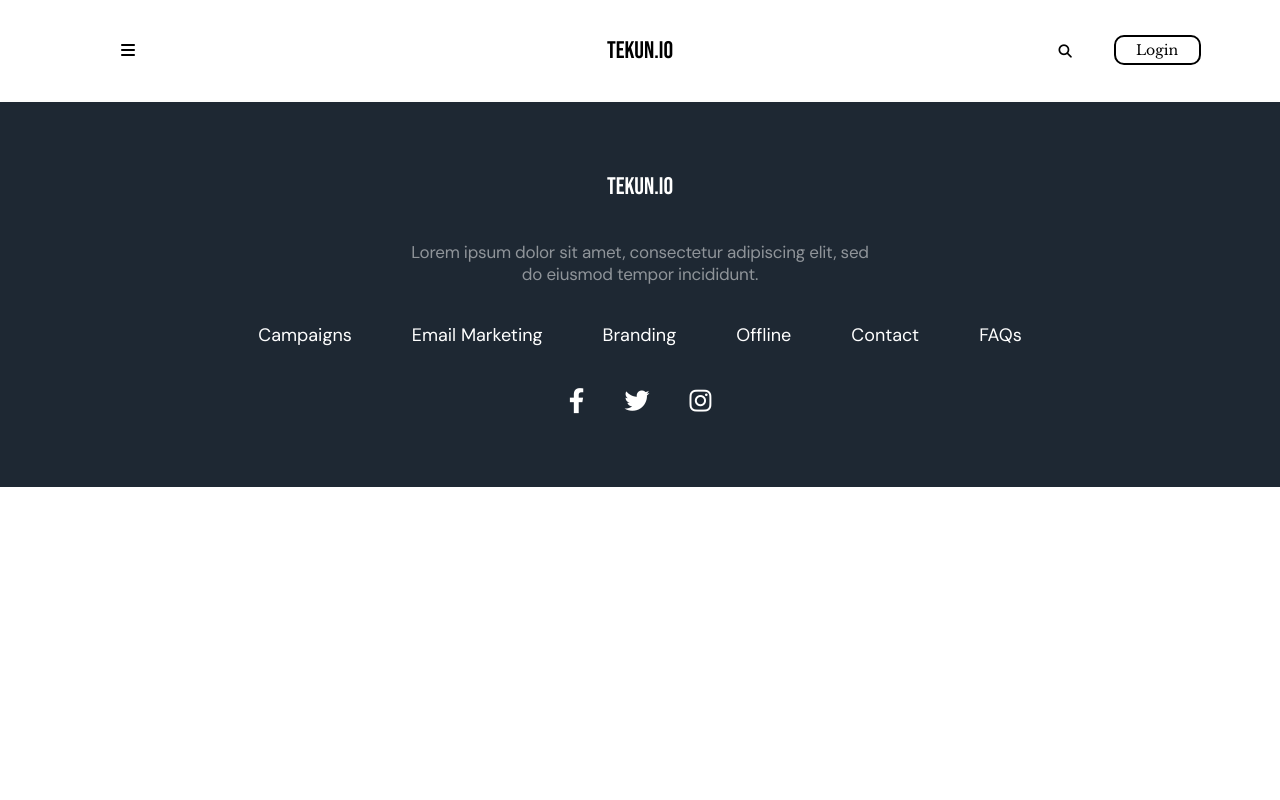
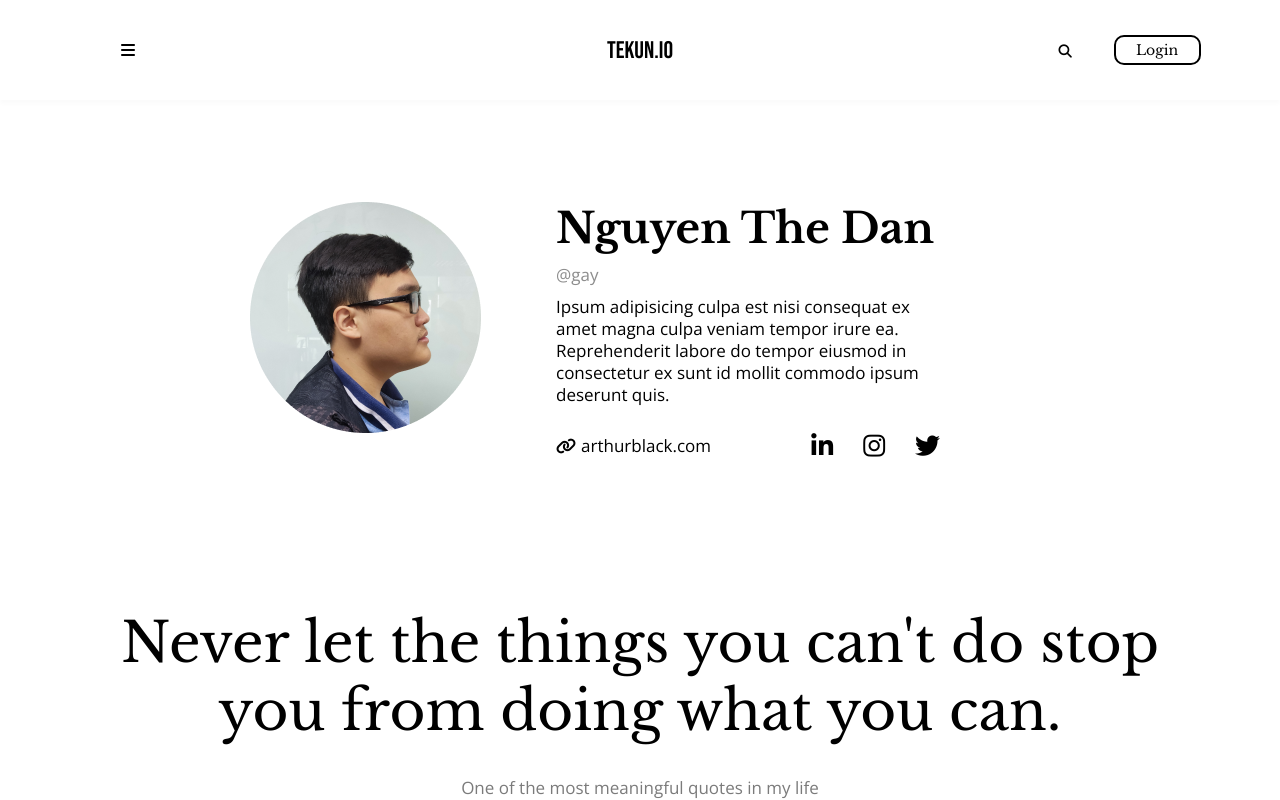
Before and after one commit to CuongXuanLe/TechnologyWeb, a React (Create React App) app in the folder client/: page /about in a window 1280 px wide. Shown: the top 800 px of the page. Built offline with nearby package versions, Linux system fonts and the light colour scheme.

Commit message:
finish about_page

```diff
--- a/client/src/Components/About/AboutPage.css
+++ b/client/src/Components/About/AboutPage.css
@@ -0,0 +1,86 @@
+.main__about{
+    position: relative;
+    display: flex;
+    flex-direction: column;
+    justify-content: center;
+    align-items: center;
+}
+
+.main__about h1{
+    font-family: 'Libre Baskerville';
+    font-style: normal;
+    font-weight: 700;
+    font-size: 42px;
+    line-height: 52px;
+}
+
+.main__about p{
+    font-family: 'Open Sans';
+    font-style: normal;
+    font-weight: 400;
+    font-size: 17px;
+    line-height: 22px;
+}
+
+.about__profile{
+    margin: 100px 250px;
+    display: flex;
+}
+
+.about__profile img{
+    height: 231px;
+    width: 231px;
+}
+
+.about__profile-content{
+    margin:0 75px;
+}
+
+.my{
+    margin: 10px 0;
+    color: rgba(28, 28, 28, 0.5);
+}
+
+.social__info{
+    display: flex;
+    flex-direction: row;
+    justify-content: space-between;
+    margin-top: 27px;
+}
+
+.social__info-website{
+    display: flex;
+    flex-direction: row;
+    align-items: center;
+    cursor: pointer;
+}
+
+.social__info-website p {
+    margin-left: 5px;
+}
+
+.social__info-app i{
+    cursor: pointer;
+    font-size: 25px;
+    margin: 0 15px;
+}
+
+.about__profile-slogan{
+    display: flex;
+    flex-direction: column;
+    margin: 50px 100px 125px;
+    text-align: center;
+
+}
+
+.about__profile-slogan h1 {
+    font-weight: 400;
+    font-size: 55px;
+    line-height: 68px;
+    text-align: center;
+}
+
+.about__profile-slogan p{
+    margin: 32px 350px 0;
+    color: #7B7B7B;
+}
--- a/client/src/Components/About/AboutPage.jsx
+++ b/client/src/Components/About/AboutPage.jsx
@@ -1,10 +1,35 @@
 import React from 'react'
 import './AboutPage.css'
+import images from '../../constants/images';
 
 const AboutPage = () => {
   return (
     <div className='main__about'>
-
+      <div className="about__profile">
+        <img src={images.avatarLarge} alt="avatar" />
+        <div className="about__profile-content">
+          <h1>Nguyen The Dan</h1>
+          <p className='my'>@gay</p>
+          <p>Ipsum adipisicing culpa est nisi consequat ex amet magna culpa veniam tempor irure ea. Reprehenderit labore do tempor eiusmod in consectetur ex sunt id mollit commodo ipsum deserunt quis.</p>
+          <div className="social__info">
+            <div className="social__info-website">
+              <i class="fa-solid fa-link"></i>
+              <p>arthurblack.com</p>
+            </div>
+            <div className="social__info-app">
+              <i class="fa-brands fa-linkedin-in"></i>
+              <i class="fa-brands fa-instagram"></i>
+              <i class="fa-brands fa-twitter"></i>
+            </div>
+          </div>
+        </div>
+      </div>
+      <div className="about__profile-slogan">
+        <h1>
+          Never let the things you can't do stop you from doing what you can.
+        </h1>
+        <p>One of the most meaningful quotes in my life from Ronald Reagan... Good advice I think!</p>
+      </div>
     </div>
   )
 }
--- a/client/src/constants/images.js
+++ b/client/src/constants/images.js
@@ -13,7 +13,7 @@ import footer_3 from '../assets/footer_3.png';
 import footer_4 from '../assets/footer_4.png';
 import login from '../assets/login.png';
 import ProfilePicture from '../assets/ProfilePicture.png';
-
+import avatarLarge from '../assets/avatarLarge.png'
 
 export default{
     login,
@@ -30,5 +30,6 @@ export default{
     footer_2,
     footer_3,
     footer_4,
-    ProfilePicture
+    ProfilePicture,
+    avatarLarge
 };
```
Also changed, not shown: client/src/assets/avatarLarge.png (added).
